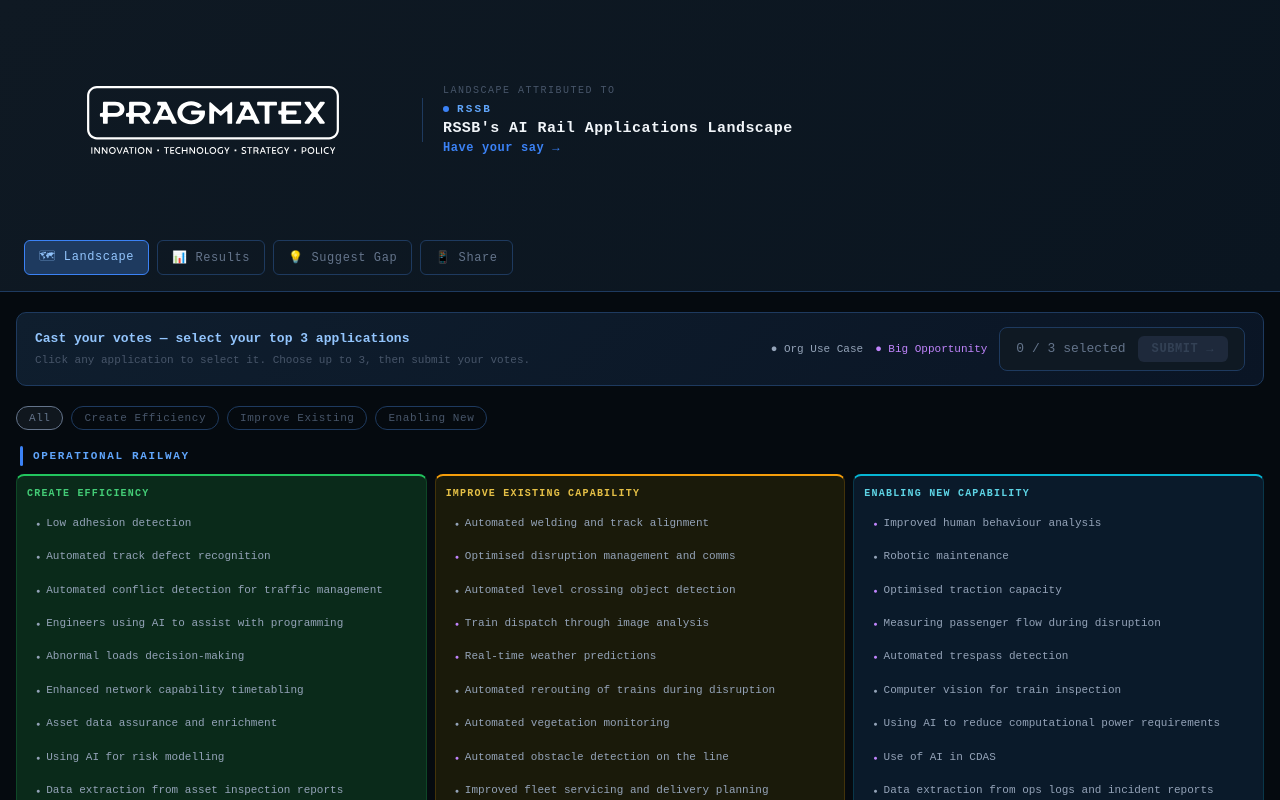
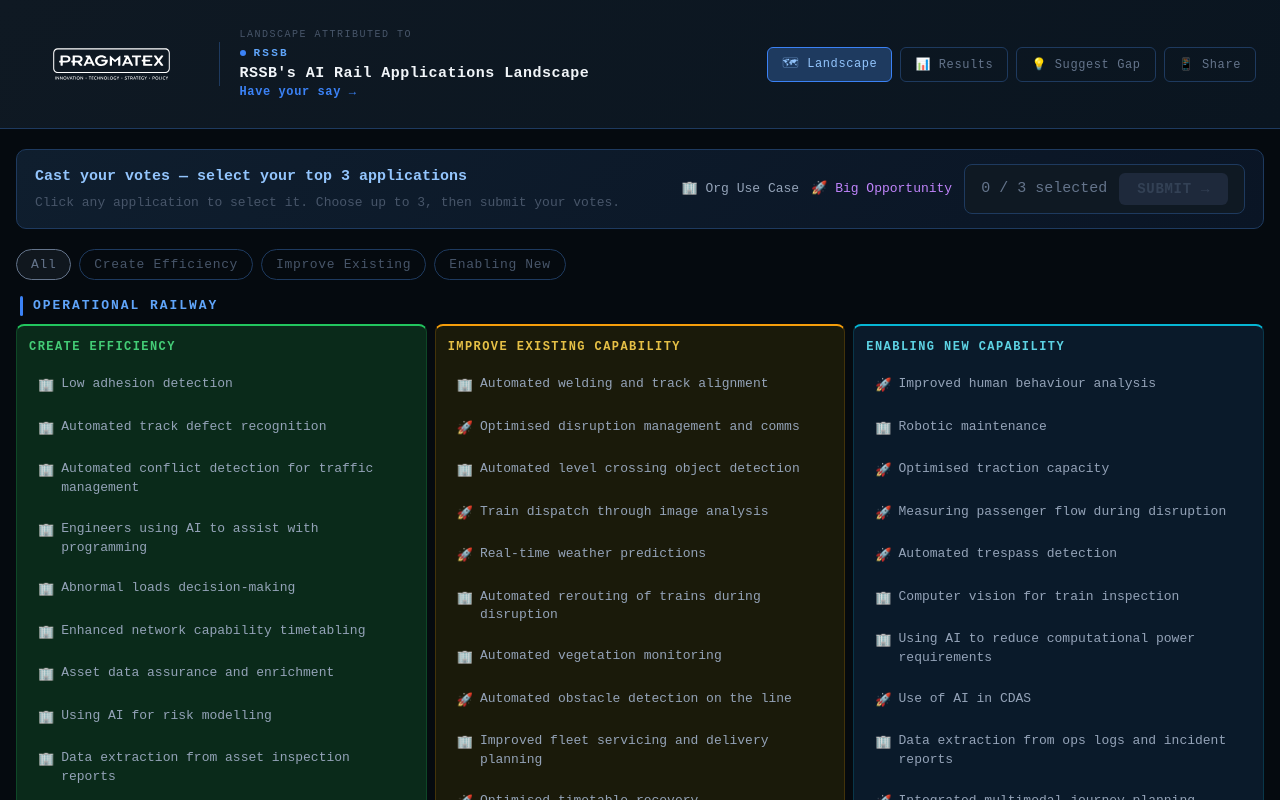
Before and after one commit to HowFarNow/AI-landscape-App, a React (Vite) app in the folder rssb-landscape/: page / in a window 1280 px wide. Shown: the top 800 px of the page. Built offline with nearby package versions, Linux system fonts and the light colour scheme.

Commit message:
updated to improve font sizes and differentiation between the different op. types

```diff
--- a/rssb-landscape/src/App.jsx
+++ b/rssb-landscape/src/App.jsx
@@ -56,7 +56,7 @@ const USE_CASES = [
   { id: 52, label: "Automated conflict resolution in standards processes", category: "org", function: "business", dimension: "new" },
 ];
 
-const SHARE_URL = "https://rssbaivote.vercel.app"; // Replace with hosted URL
+const SHARE_URL = "https://rssbaivote.vercel.app/";
 
 const DIM_COLORS = {
   efficiency: { bg: "#0a2a1a", border: "#22c55e", text: "#4ade80", label: "Create Efficiency", accent: "#16a34a" },
@@ -172,7 +172,7 @@ export default function App() {
       }}>
         <div style={{ maxWidth: 1400, margin: "0 auto", display: "flex", alignItems: "center", justifyContent: "space-between", gap: 16, flexWrap: "wrap" }}>
           <div style={{ display: "flex", alignItems: "center", gap: 20 }}>
-            <img src={pragmatexLogo} alt="Pragmatex" style={{ height: "auto", width: "auto" }} />
+            <img src={pragmatexLogo} alt="Pragmatex" style={{ height: 96, width: "auto" }} />
             <div style={{ width: 1, height: 44, background: "#1e3a5f" }} />
             <div>
               <div style={{ fontSize: 10, letterSpacing: "0.15em", color: "#475569", textTransform: "uppercase", marginBottom: 3 }}>Landscape attributed to</div>
@@ -218,32 +218,32 @@ export default function App() {
               display: "flex", justifyContent: "space-between", alignItems: "center", flexWrap: "wrap", gap: 12,
             }}>
               <div>
-                <div style={{ fontSize: 13, color: "#93c5fd", fontWeight: 600, marginBottom: 4 }}>
+                <div style={{ fontSize: 15, color: "#93c5fd", fontWeight: 600, marginBottom: 4 }}>
                   Cast your votes — select your top 3 applications
                 </div>
-                <div style={{ fontSize: 11, color: "#475569" }}>
+                <div style={{ fontSize: 13, color: "#475569" }}>
                   Click any application to select it. Choose up to 3, then submit your votes.
                 </div>
               </div>
               <div style={{ display: "flex", gap: 12, alignItems: "center", flexWrap: "wrap" }}>
                 <div style={{ display: "flex", gap: 12 }}>
-                  <span style={{ fontSize: 11, color: "#94a3b8" }}>● Org Use Case</span>
-                  <span style={{ fontSize: 11, color: "#c084fc" }}>● Big Opportunity</span>
+                  <span style={{ fontSize: 13, color: "#94a3b8" }}>🏢 Org Use Case</span>
+                  <span style={{ fontSize: 13, color: "#c084fc" }}>🚀 Big Opportunity</span>
                 </div>
                 <div style={{
                   background: selected.length === 3 ? "#1e3a5f" : "#0f1923",
                   border: `1px solid ${selected.length > 0 ? "#3b82f6" : "#1e3a5f"}`,
                   borderRadius: 8, padding: "8px 16px", display: "flex", alignItems: "center", gap: 12,
                 }}>
-                  <span style={{ fontSize: 13, color: "#64748b" }}>
+                  <span style={{ fontSize: 15, color: "#64748b" }}>
                     {submitted ? "✅ Votes submitted!" : `${selected.length} / 3 selected`}
                   </span>
                   {!submitted && (
                     <button onClick={submitVotes} disabled={selected.length === 0} style={{
                       background: selected.length > 0 ? "linear-gradient(135deg, #3b82f6, #06b6d4)" : "#1e293b",
                       color: selected.length > 0 ? "#fff" : "#334155",
-                      border: "none", borderRadius: 6, padding: "6px 14px",
-                      fontSize: 12, fontWeight: 700, cursor: selected.length > 0 ? "pointer" : "default",
+                      border: "none", borderRadius: 6, padding: "8px 18px",
+                      fontSize: 14, fontWeight: 700, cursor: selected.length > 0 ? "pointer" : "default",
                       letterSpacing: "0.05em", transition: "all 0.2s",
                     }}>SUBMIT →</button>
                   )}
@@ -255,7 +255,7 @@ export default function App() {
             <div style={{ display: "flex", gap: 8, marginBottom: 16, flexWrap: "wrap" }}>
               {[["all", "#64748b", "All"], ["efficiency", "#4ade80", "Create Efficiency"], ["improve", "#fcd34d", "Improve Existing"], ["new", "#67e8f9", "Enabling New"]].map(([key, color, label]) => (
                 <button key={key} onClick={() => setFilterDim(key)} style={{
-                  padding: "5px 12px", borderRadius: 20, fontSize: 11, letterSpacing: "0.05em",
+                  padding: "7px 14px", borderRadius: 20, fontSize: 13, letterSpacing: "0.05em",
                   border: `1px solid ${filterDim === key ? color : "#1e3a5f"}`,
                   background: filterDim === key ? `${color}20` : "transparent",
                   color: filterDim === key ? color : "#475569",
@@ -273,7 +273,7 @@ export default function App() {
                   paddingLeft: 4,
                 }}>
                   <div style={{ width: 3, height: 20, background: fn === "operational" ? "#3b82f6" : "#8b5cf6", borderRadius: 2 }} />
-                  <span style={{ fontSize: 11, letterSpacing: "0.15em", color: fn === "operational" ? "#60a5fa" : "#a78bfa", textTransform: "uppercase", fontWeight: 700 }}>
+                  <span style={{ fontSize: 13, letterSpacing: "0.15em", color: fn === "operational" ? "#60a5fa" : "#a78bfa", textTransform: "uppercase", fontWeight: 700 }}>
                     {fn === "operational" ? "Operational Railway" : "Business Support Functions"}
                   </span>
                 </div>
@@ -287,9 +287,9 @@ export default function App() {
                         background: dc.bg,
                         border: `1px solid ${dc.border}30`,
                         borderTop: `2px solid ${dc.border}`,
-                        borderRadius: 8, padding: 10, minHeight: 160,
+                        borderRadius: 8, padding: 12, minHeight: 160,
                       }}>
-                        <div style={{ fontSize: 10, letterSpacing: "0.12em", color: dc.text, textTransform: "uppercase", fontWeight: 700, marginBottom: 8, opacity: 0.9 }}>
+                        <div style={{ fontSize: 12, letterSpacing: "0.12em", color: dc.text, textTransform: "uppercase", fontWeight: 700, marginBottom: 10, opacity: 0.9 }}>
                           {dc.label}
                         </div>
                         <div style={{ display: "flex", flexDirection: "column", gap: 4 }}>
@@ -303,22 +303,24 @@ export default function App() {
                                 onMouseEnter={() => setHoveredId(uc.id)}
                                 onMouseLeave={() => setHoveredId(null)}
                                 style={{
-                                  padding: "6px 8px",
+                                  padding: "8px 8px",
                                   borderRadius: 5,
                                   border: isSelected ? `1px solid ${dc.border}` : `1px solid transparent`,
                                   background: isSelected ? `${dc.border}18` : isHovered ? "#ffffff08" : "transparent",
                                   cursor: submitted ? "default" : "pointer",
                                   transition: "all 0.12s",
-                                  display: "flex", alignItems: "flex-start", gap: 6,
+                                  display: "flex", alignItems: "flex-start", gap: 7,
                                 }}
                               >
-                                <span style={{ fontSize: 7, color: CAT_COLORS[uc.category].dot, marginTop: 3, flexShrink: 0 }}>●</span>
-                                <span style={{ fontSize: 11, color: isSelected ? "#f1f5f9" : "#94a3b8", lineHeight: 1.4, flex: 1 }}>
+                                <span style={{ fontSize: 13, marginTop: 1, flexShrink: 0 }}>
+                                  {uc.category === "org" ? "🏢" : "🚀"}
+                                </span>
+                                <span style={{ fontSize: 13, color: isSelected ? "#f1f5f9" : "#94a3b8", lineHeight: 1.45, flex: 1 }}>
                                   {uc.label}
                                 </span>
-                                {isSelected && <span style={{ fontSize: 10, color: dc.text, flexShrink: 0 }}>✓</span>}
+                                {isSelected && <span style={{ fontSize: 13, color: dc.text, flexShrink: 0 }}>✓</span>}
                                 {voteCount > 0 && !isSelected && (
-                                  <span style={{ fontSize: 9, color: "#475569", flexShrink: 0 }}>{voteCount}v</span>
+                                  <span style={{ fontSize: 11, color: "#475569", flexShrink: 0 }}>{voteCount}v</span>
                                 )}
                               </div>
                             );
@@ -378,7 +380,7 @@ export default function App() {
                           }} />
                           <div style={{ position: "relative", display: "flex", alignItems: "center", gap: 8, padding: "5px 8px" }}>
                             <span style={{ fontSize: 10, color: "#334155", width: 16, flexShrink: 0, textAlign: "right" }}>#{i + 1}</span>
-                            <span style={{ fontSize: 7, color: CAT_COLORS[uc.category].dot, flexShrink: 0 }}>●</span>
+                            <span style={{ fontSize: 11, flexShrink: 0 }}>{uc.category === "org" ? "🏢" : "🚀"}</span>
                             <span style={{ fontSize: 11, color: "#94a3b8", flex: 1, lineHeight: 1.3 }}>{uc.label}</span>
                             <span style={{ fontSize: 12, fontWeight: 700, color: dc.text, flexShrink: 0 }}>{uc.voteCount}</span>
                           </div>
```
Also changed, not shown: 2 other files (tests, documents, lock files or other folders).
